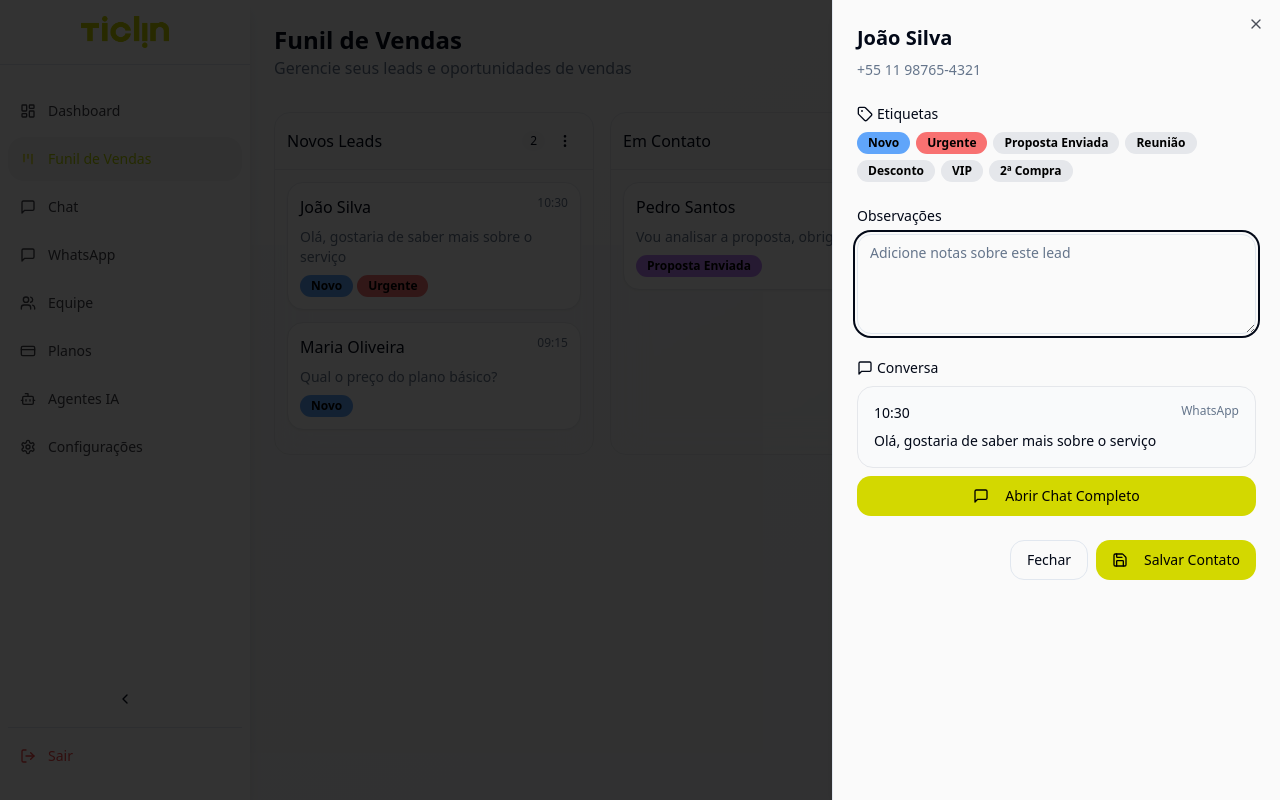
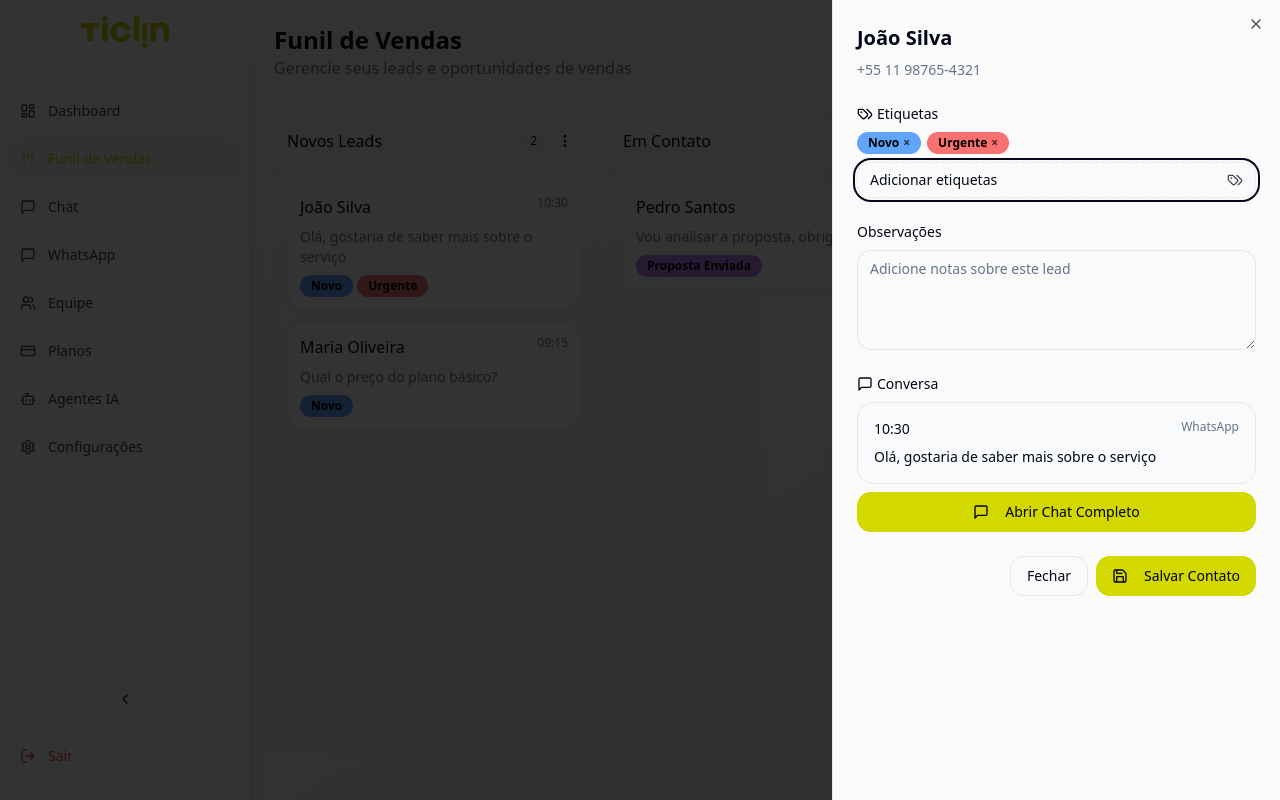
Before and after one commit to digitalticlin/crmticlin, a React (Vite) app: page /sales-funnel in a window 1280 px wide. Both pictures are taken after a click on the button 434 px from the left and 246 px from the top of the page. Built offline with nearby package versions, Linux system fonts and the light colour scheme.

Commit message:
feat: Implement TagSelector component
Adds a new TagSelector component for improved tag selection UI with color previews.

```diff
--- a/src/components/sales/LeadDetailSidebar.tsx
+++ b/src/components/sales/LeadDetailSidebar.tsx
@@ -1,10 +1,8 @@
 
 import { KanbanLead, KanbanTag } from "@/types/kanban";
-import { MessageSquare, Tag, Save } from "lucide-react";
+import { MessageSquare, Save } from "lucide-react";
 import { Button } from "@/components/ui/button";
-import { Badge } from "@/components/ui/badge";
 import { Textarea } from "@/components/ui/textarea";
-import { cn } from "@/lib/utils";
 import {
   Sheet,
   SheetContent,
@@ -13,6 +11,7 @@ import {
   SheetDescription,
   SheetFooter,
 } from "@/components/ui/sheet";
+import { TagSelector } from "./TagSelector";
 
 interface LeadDetailSidebarProps {
   isOpen: boolean;
@@ -42,26 +41,12 @@ export const LeadDetailSidebar = ({
         </SheetHeader>
 
         <div className="mt-6 space-y-6">
-          {/* Tags */}
-          <div>
-            <h3 className="text-sm font-medium mb-2 flex items-center">
-              <Tag className="h-4 w-4 mr-1" /> Etiquetas
-            </h3>
-            <div className="flex flex-wrap gap-1.5">
-              {availableTags.map((tag) => (
-                <Badge
-                  key={tag.id}
-                  className={cn(
-                    "cursor-pointer text-black",
-                    selectedLead.tags.some(t => t.id === tag.id) ? tag.color : "bg-gray-200 dark:bg-gray-700 hover:bg-gray-300"
-                  )}
-                  onClick={() => onToggleTag(tag.id)}
-                >
-                  {tag.name}
-                </Badge>
-              ))}
-            </div>
-          </div>
+          {/* Tags Selector */}
+          <TagSelector
+            availableTags={availableTags}
+            selectedTags={selectedLead.tags}
+            onToggleTag={onToggleTag}
+          />
 
           {/* Notes */}
           <div>
--- /dev/null
+++ b/src/components/sales/TagSelector.tsx
@@ -0,0 +1,89 @@
+
+import { KanbanTag } from "@/types/kanban";
+import { cn } from "@/lib/utils";
+import { Tags } from "lucide-react";
+import {
+  Popover,
+  PopoverContent,
+  PopoverTrigger
+} from "@/components/ui/popover";
+import { Badge } from "@/components/ui/badge";
+import { Button } from "@/components/ui/button";
+
+interface TagSelectorProps {
+  availableTags: KanbanTag[];
+  selectedTags: KanbanTag[];
+  onToggleTag: (tagId: string) => void;
+}
+
+export const TagSelector = ({
+  availableTags,
+  selectedTags,
+  onToggleTag,
+}: TagSelectorProps) => {
+  return (
+    <div>
+      <h3 className="text-sm font-medium mb-2 flex items-center">
+        <Tags className="h-4 w-4 mr-1" /> Etiquetas
+      </h3>
+
+      <div className="flex flex-wrap gap-1.5 mb-2">
+        {selectedTags.length > 0 ? (
+          selectedTags.map((tag) => (
+            <Badge
+              key={tag.id}
+              className={cn("cursor-pointer text-black", tag.color)}
+              onClick={() => onToggleTag(tag.id)}
+            >
+              {tag.name}
+              <span className="ml-1 text-black/70">×</span>
+            </Badge>
+          ))
+        ) : (
+          <span className="text-xs text-muted-foreground">Nenhuma etiqueta selecionada</span>
+        )}
+      </div>
+
+      <Popover>
+        <PopoverTrigger asChild>
+          <Button
+            variant="outline"
+            size="sm"
+            className="mt-1 w-full flex justify-between items-center border-dashed"
+          >
+            <span>Adicionar etiquetas</span>
+            <Tags className="h-3.5 w-3.5 ml-1 opacity-70" />
+          </Button>
+        </PopoverTrigger>
+        <PopoverContent className="w-64 p-2" align="start">
+          <div className="space-y-1">
+            <h4 className="text-sm font-medium mb-2">Todas as Etiquetas</h4>
+            <div className="grid grid-cols-2 gap-1.5">
+              {availableTags.map((tag) => {
+                const isSelected = selectedTags.some(t => t.id === tag.id);
+                return (
+                  <div
+                    key={tag.id}
+                    onClick={() => onToggleTag(tag.id)}
+                    className={cn(
+                      "flex items-center gap-1.5 p-1.5 rounded-md cursor-pointer transition-colors",
+                      isSelected ? "bg-secondary" : "hover:bg-secondary/50"
+                    )}
+                  >
+                    <div
+                      className={cn(
+                        "w-3 h-3 rounded-full",
+                        tag.color
+                      )}
+                    />
+                    <span className="text-sm truncate">{tag.name}</span>
+                  </div>
+                );
+              })}
+            </div>
+          </div>
+        </PopoverContent>
+      </Popover>
+    </div>
+  );
+};
```
